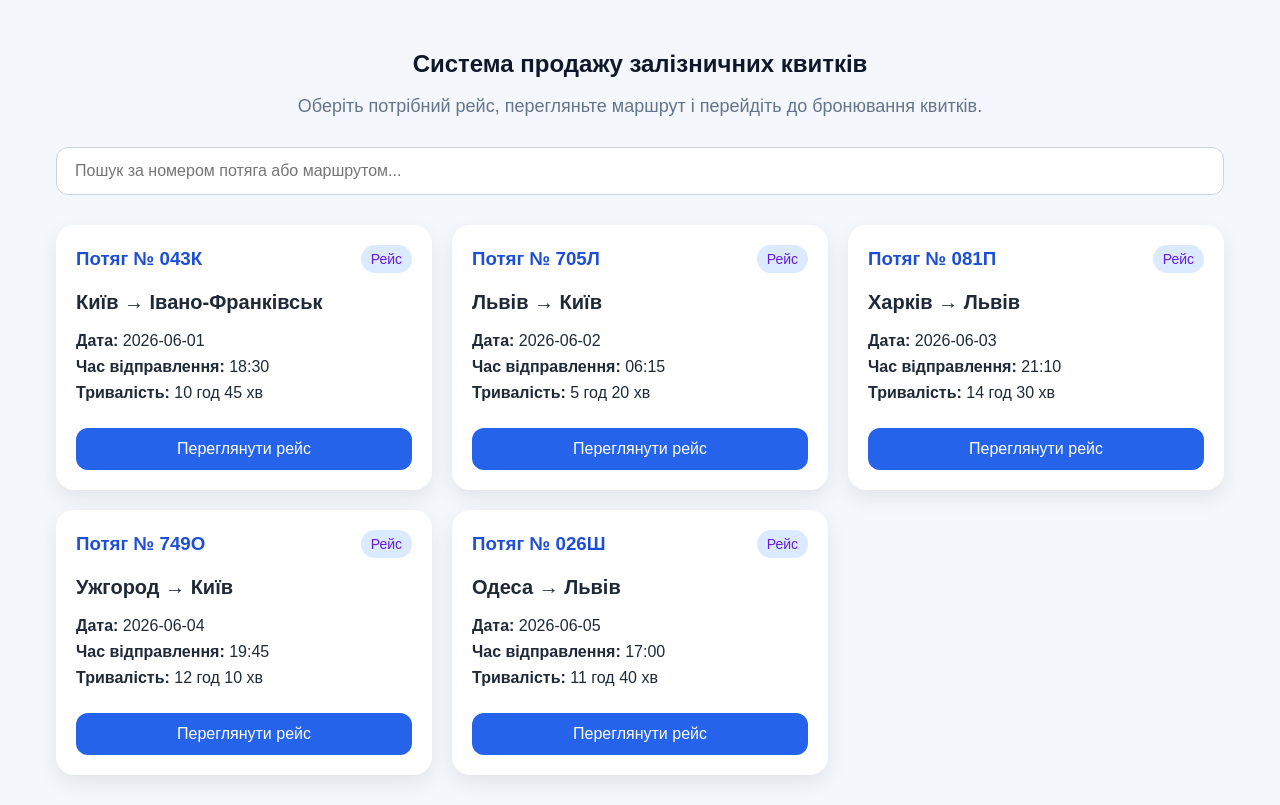
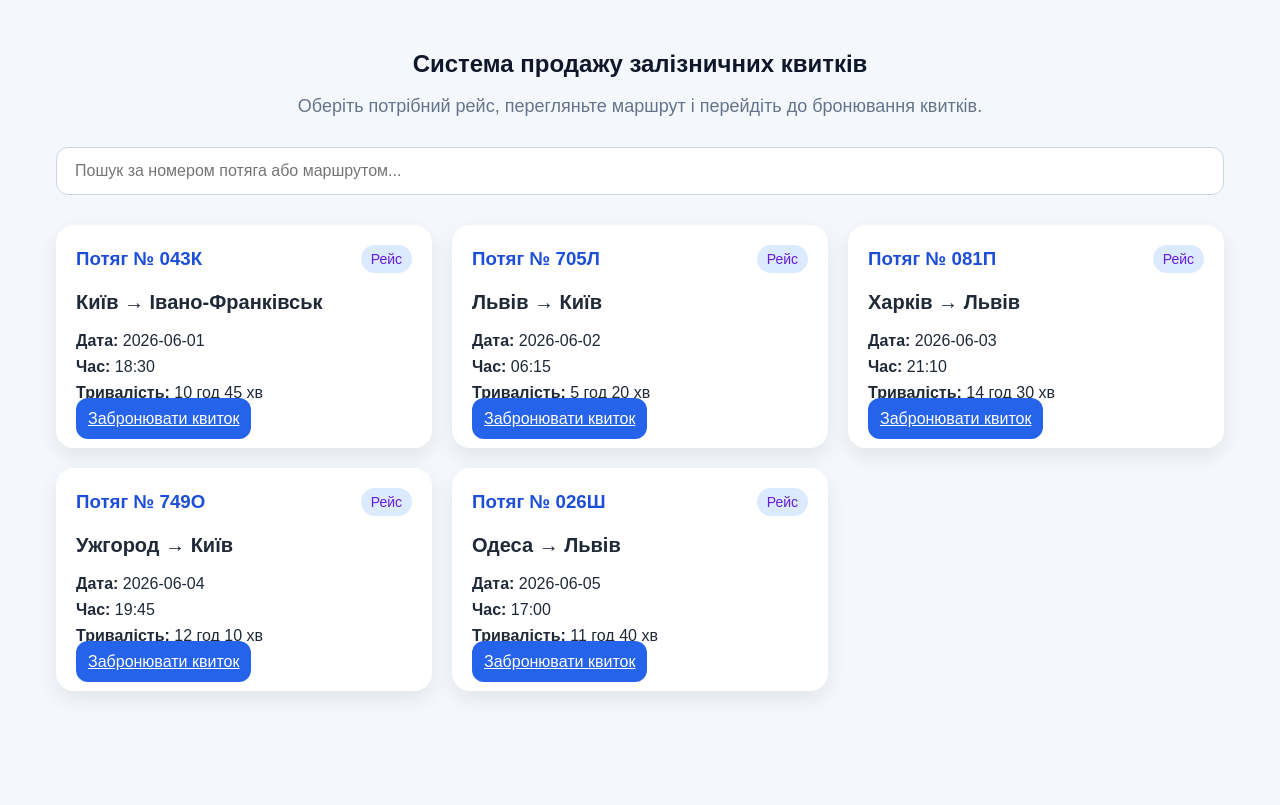
Before and after one commit to Miraa9754/WEB-project-railway-station, a React (Vite) app: page / in a window 1280 px wide. Built offline with nearby package versions, Linux system fonts and the light colour scheme.

Commit message:
Add booking navigation to train cards

```diff
--- a/src/components/TrainCard.jsx
+++ b/src/components/TrainCard.jsx
@@ -1,3 +1,5 @@
+import { Link } from "react-router-dom";
+
 function TrainCard({ train }) {
   return (
     <div className="train-card">
@@ -11,18 +13,14 @@ function TrainCard({ train }) {
       </p>
 
       <div className="train-info">
-        <p>
-          <strong>Дата:</strong> {train.departureDate}
-        </p>
-        <p>
-          <strong>Час відправлення:</strong> {train.departureTime}
-        </p>
-        <p>
-          <strong>Тривалість:</strong> {train.duration}
-        </p>
+        <p><strong>Дата:</strong> {train.departureDate}</p>
+        <p><strong>Час:</strong> {train.departureTime}</p>
+        <p><strong>Тривалість:</strong> {train.duration}</p>
       </div>
 
-      <button className="book-button">Переглянути рейс</button>
+      <Link to={`/booking/${train.id}`} className="book-button">
+        Забронювати квиток
+      </Link>
     </div>
   );
 }
```
